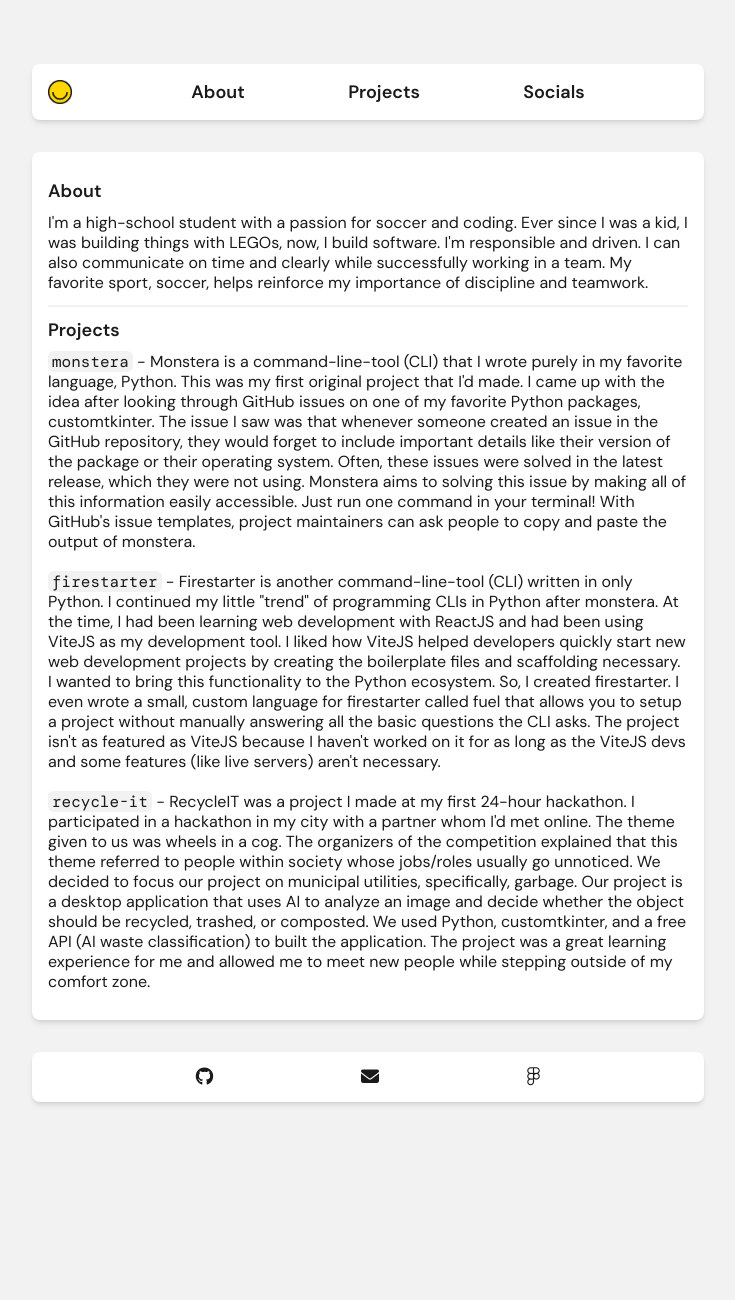
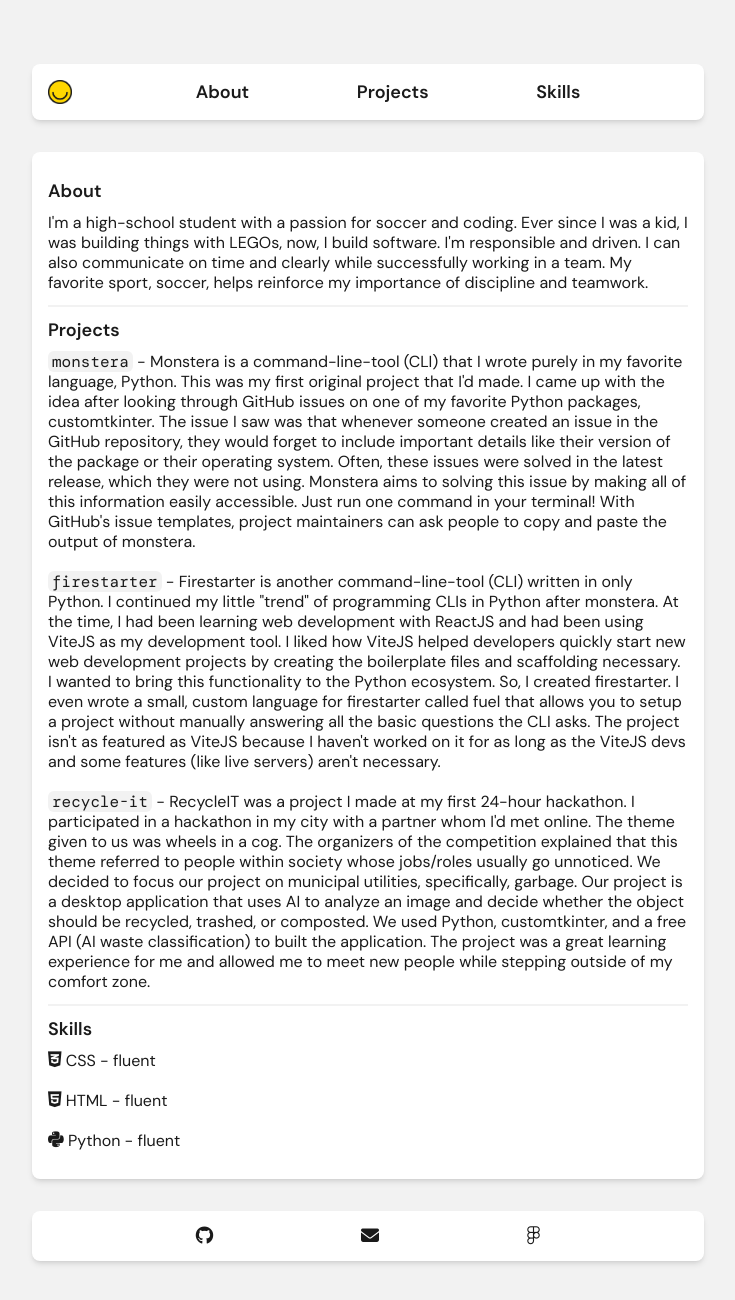
Before and after one commit to dishb/website-3, a plain HTML site: page index.html in a window 1280 px wide. Shown: the whole page, without its empty margins (272-1007 px from the left). Before the commit the page ends 1166 px from the top, so only its background shows below. Drawn offline with nearby package versions, Linux system fonts and the light colour scheme; a web font is replaced by a local one.

Commit message:
feat: add skills section

```diff
--- a/index.html
+++ b/index.html
@@ -18,7 +18,7 @@
         <div class = "nav">
             <a class = "nav-item" href = "#about">About</a>
             <a class = "nav-item" href = "#projects">Projects</a>
-            <a class = "nav-item" href = "#socials">Socials</a>
+            <a class = "nav-item" href = "#skills">Skills</a>
         </div>
     </nav>
     <main>
@@ -57,6 +57,14 @@
             customtkinter, and a free API (AI waste classification) to built the application. The project was a great learning experience for me and
             allowed me to meet new people while stepping outside of my comfort zone.
         </p>
+        <h2 class = "section" id = "skills">Skills</h2>
+        <p class = "content">
+            <i class = "fa-brands fa-css3-alt"></i> CSS - fluent
+            <br /> <br />
+            <i class = "fa-brands fa-html5"></i> HTML - fluent
+            <br /> <br />
+            <i class = "fa-brands fa-python"></i> Python - fluent
+        </p>
     </main>
     <footer id = "socials">
         <a href = "https://github.com/dishb">
```
